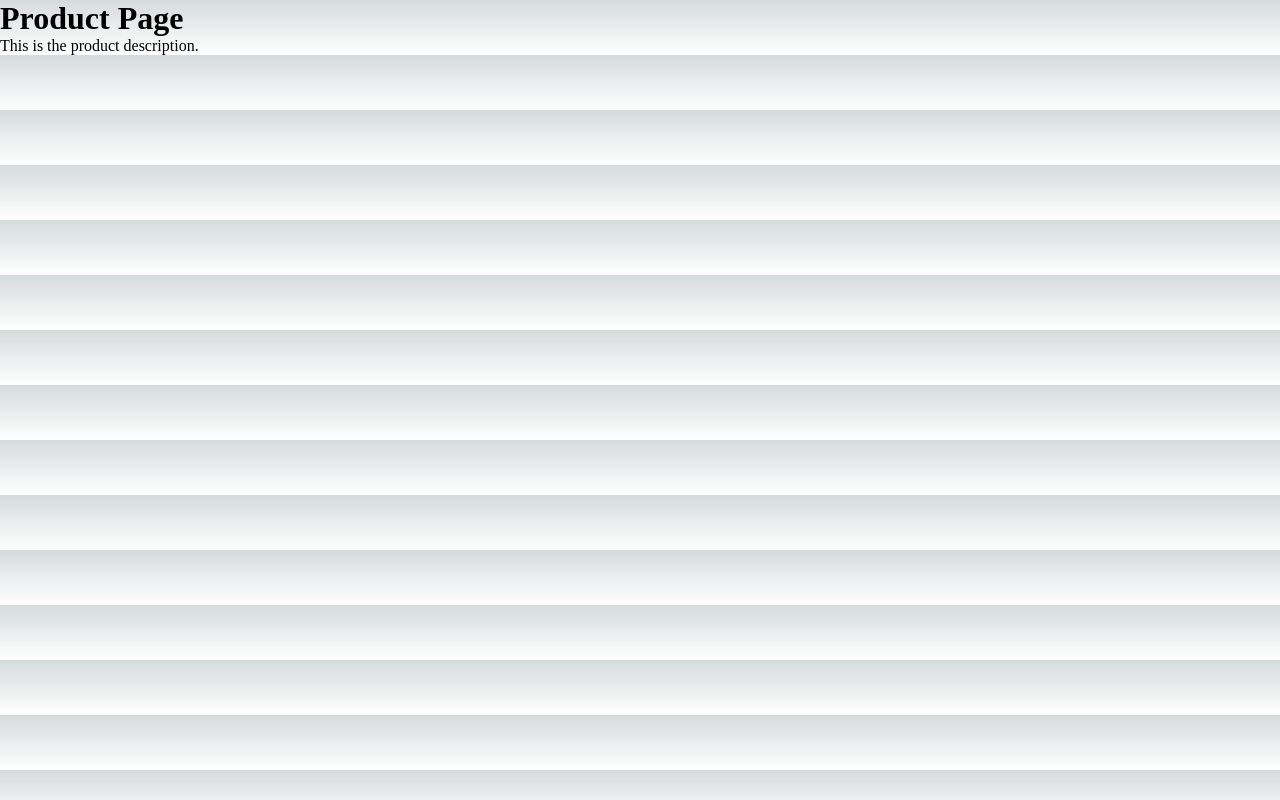
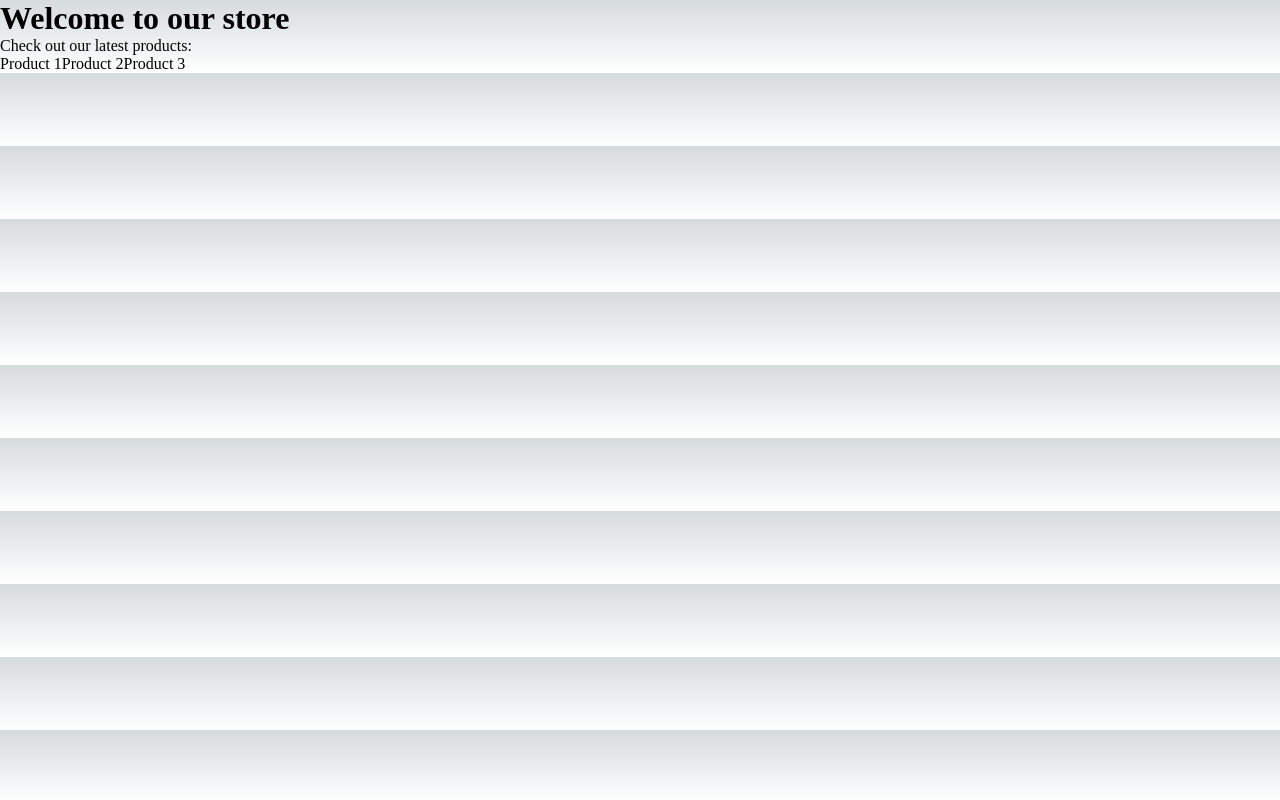
Before and after one commit to dannycahyo/next-guru, a Next.js app: page /product in a window 1280 px wide. Built offline with nearby package versions, Linux system fonts and the light colour scheme.

Commit message:
feat: implement product list page

```diff
--- a/src/pages/product/index.tsx
+++ b/src/pages/product/index.tsx
@@ -1,8 +1,17 @@
+import Link from "next/link";
+
 export default function Product() {
+  const dummyProductIds = [1, 2, 3];
+
   return (
     <div>
-      <h1>Product Page</h1>
-      <p>This is the product description.</p>
+      <h1>Welcome to our store</h1>
+      <p>Check out our latest products:</p>
+      {dummyProductIds.map((productId) => (
+        <Link key={productId} href={`/product/${productId}`}>
+          <a>Product {productId}</a>
+        </Link>
+      ))}
     </div>
   );
 }
```
Also changed, not shown: src/pages/index.tsx (+1 -6 lines).
